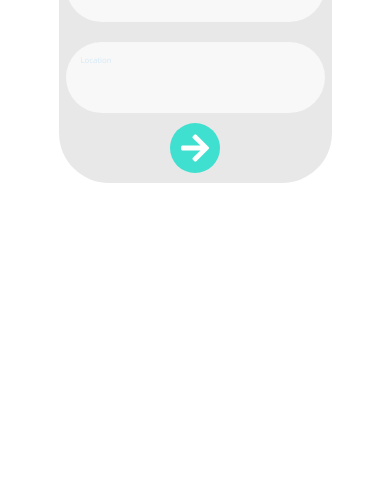
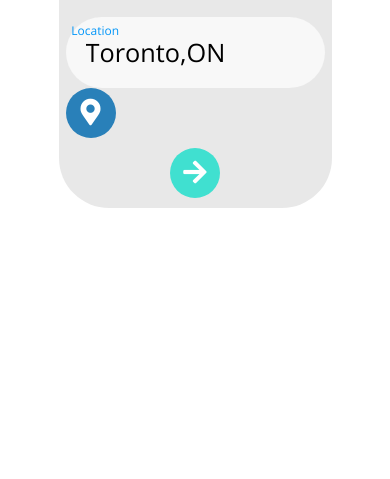
Before and after one commit to albert-fung/Food, a React app in the folder food/: page / in a window 390 px wide. Shown: the part 365-844 px from the top of the page. Built offline with nearby package versions, Linux system fonts and the light colour scheme.

Commit message:
Added current location button

```diff
--- a/food/package.json
+++ b/food/package.json
@@ -6,6 +6,7 @@
     "axios": "^0.18.0",
     "react": "^16.6.0",
     "react-dom": "^16.6.0",
+    "react-paginate": "^6.0.0",
     "react-scripts": "2.0.5"
   },
   "scripts": {
--- a/food/public/index.html
+++ b/food/public/index.html
@@ -5,9 +5,10 @@
     <meta name="viewport" content="width=device-width, initial-scale=1, shrink-to-fit=no">
     <!-- Font awesome CDN -->
     <link rel="stylesheet" href="https://use.fontawesome.com/releases/v5.4.1/css/all.css" integrity="sha384-5sAR7xN1Nv6T6+dT2mhtzEpVJvfS3NScPQTrOxhwjIuvcA67KV2R5Jz6kr4abQsz" crossorigin="anonymous">
+
     <title>Food</title>
+    <!--Google CDN fonts-->
     <link href="https://fonts.googleapis.com/css?family=Open+Sans|Permanent+Marker" rel="stylesheet">
-    <link rel="stylesheet" href="https://use.fontawesome.com/releases/v5.5.0/css/all.css" integrity="sha384-B4dIYHKNBt8Bc12p+WXckhzcICo0wtJAoU8YZTY5qE0Id1GSseTk6S+L3BlXeVIU" crossorigin="anonymous">
     <link href="https://fonts.googleapis.com/css?family=Montserrat" rel="stylesheet">
   </head>
   <body>
--- a/food/src/Frontpage/Frontpage.js
+++ b/food/src/Frontpage/Frontpage.js
@@ -2,24 +2,49 @@ import React from 'react';
 import axios from 'axios';
 import "../Sass/Frontpage.css";
 
+
 export default class Frontpage extends React.Component{
-  constructor()
-  {
+  constructor() {
     super()
-    this.submitform = this.submitform.bind(this);
+    this.submitform = this.submitform.bind(this)
     this.addanimation = this.addanimation.bind(this)
     this.handleChange = this.handleChange.bind(this)
+    this.findlocation = this.findlocation.bind(this)
     this.state={
-    searchInput:"",
-    locationInput:"",
-    data:""
+      searchInput:"",
+      locationInput:"Toronto,ON",
+      data:""
     }
   }
+
   /*Method to run animation and fetch required
   data*/
   submitform(){
     this.addanimation();
     this.fetchdata();
+  }
+  /*Located current location and fill location field*/
+  findlocation(){
+    if (navigator.geolocation) {
+      navigator.geolocation.getCurrentPosition(
+       (position)=>{
+          var key = require('../Google_apiKey.js');
+          fetch('https://maps.googleapis.com/maps/api/geocode/json?address=' + position.coords.latitude + ',' + position.coords.longitude + '&key=' + key.Google_apiKey)
+          .then((response) => response.json())
+          .then((responseJson) => {
+            //Setting location as current location retrieved by reverse geocoding
+            this.setState({locationInput:responseJson.results[0].formatted_address});
+            })
+          },
+      //Function if user does not allow for location to be used.
+      ()=>{
+        alert("Location disabled , please enable this function in order to use 'current location'. ")
+      })
+    }
+    //Error message if browser does not support location
+    else {
+      alert('Your browser does not support current location')
+    }
   }
 /*Get request using axios library */
   fetchdata(){
@@ -80,6 +105,7 @@ to simulate form element to avoid default browser validation */
         <div className="input-container">
           <input
             required
+            value={this.state.searchInput}
             spellcheck="false"
             autoComplete="off"
             name="search"
@@ -93,6 +119,7 @@ to simulate form element to avoid default browser validation */
         <div className="input-container">
           <input
             required
+            value={this.state.locationInput}
             spellcheck="false"
             autoComplete="off"
             name="location"
@@ -102,9 +129,15 @@ to simulate form element to avoid default browser validation */
           </input>
           <label for="search" class="form-placeholder">Location</label>
         </div>
-        <div id="btn-submit" onClick={(e)=>this.submitform(e)}>
+        {/*Submit and location buttons */}
+
+        <button id="btn-location" onClick={()=>this.findlocation()}>
+          <i class="fas fa-map-marker-alt fa-2x"></i>
+        </button>
+        <button id="btn-submit" onClick={(e)=>this.submitform(e)}>
           <i class="fas fa-arrow-right fa-2x"></i>
-        </div>
+        </button>
+
       </div>
     </div>
   </div>
--- a/food/src/Sass/Frontpage.scss
+++ b/food/src/Sass/Frontpage.scss
@@ -1,5 +1,5 @@
 $border-radius:50px;
-$submit-diameter:50px;
+$btn-diameter:50px;
 $regular-font: 'Open Sans', sans-serif;
 $title-font: 'Permanent Marker', cursive;
 $neutral-gray: rgba(250,250,250,0.9);
@@ -88,37 +88,61 @@ $input-width:20vw;
       transform: translateX(50vw)
     }
   }
-
+  #btn-location{
+    display:flex;
+    justify-content: center;
+    align-items: center;
+    padding:0;
+    margin:0 10px 0 0;
+    height:$btn-diameter;
+    width:$btn-diameter;
+    border:none;
+    border-radius:50%;
+    background-color: #2980B9;
+    transition: all 0.5s;
+    cursor: pointer;
+    &:hover{
+      background-color: #6DD5FA;
+    }
+    &:focus{
+      box-shadow: 0 0 20px black;
+    }
+  }
   #btn-submit{
     display:flex;
     justify-content: center;
     align-items: center;
     padding:0;
-    height:$submit-diameter;width:$submit-diameter;
+    height:$btn-diameter;
+    width:$btn-diameter;
     border:none;
     border-radius:50%;
     background-color: #40E0D0;
     transition: all 0.5s;
     cursor: pointer;
+    &:hover{
+      background-color: #7F7FD5;
+    }
+    &:focus{
+      box-shadow: 0 0 20px black;
+    }
   }
-  #btn-submit:hover{
-    background-color: #7F7FD5;
-  }
+
   .pop-animation{
     animation: pop 5s;
   }
   @keyframes pop {
     10%{
-      width:$submit-diameter*1.2;
-      height:$submit-diameter*1.2;
+      width:$btn-diameter*1.2;
+      height:$btn-diameter*1.2;
     }
     20%,80%{
       width:0;
       height:0;
     }
     100%{
-      width:$submit-diameter;
-      height:$submit-diameter;
+      width:$btn-diameter;
+      height:$btn-diameter;
     }
   }
 }
@@ -153,7 +177,8 @@ $input-width:20vw;
     padding-right:0;
   }
 
-  #btn-submit{
+  #btn-submit,
+  #btn-location{
     margin:10px auto 10px auto;
   }
 }
--- a/food/src/webpage.js
+++ b/food/src/webpage.js
@@ -3,6 +3,7 @@ import Frontpage from "./Frontpage/Frontpage.js";
 import axios from 'axios';
 import "./Sass/datapanel.css"
 
+/*Container for whole website */
 export default class Webpage extends React.Component{
   constructor(){
     super();
@@ -18,17 +19,13 @@ export default class Webpage extends React.Component{
   render(){
     return(
     <div>
-      <Frontpage
-        callbackBusiness={this.myCallback}
-      />
-      <DataList
-        data={this.state.data}
-      />
+      <Frontpage callbackBusiness={this.myCallback}/>
+      <DataList data={this.state.data}/>
     </div>
     )
   }
 }
-
+/*List of places Yelp returns  */
 class DataList extends React.Component{
   render()
   {return(
@@ -65,10 +62,11 @@ class DataList extends React.Component{
           {data.location.address1}<br/>
           {data.location.city}
           </div>
-          <BusinessHours id={data.id}/>
+          <BusinessHours name={data.name} id={data.id}/>
           </div>
-        )
-      })}
+        )})
+      }
+
     </div>
   )
   }
@@ -107,23 +105,31 @@ class BusinessHours extends React.Component{
   constructor() {
     super();
     this.getHours=this.getHours.bind(this);
-    this.state={hours:"",isloading:true}
+    this.state={
+      hours:"",
+      isloading:true
+    }
   }
   /*Get hours when search first time or multiple times */
   componentDidMount(){
-    this.getHours(this.props.id);
+    this.getHours(this.props.id,this.props.name);
   }
-  componentDidUpdate(){
-    this.getHours(this.props.id);
+  componentDidUpdate(prevProps) {
+    if (prevProps.id !== this.props.id) {
+      this.getHours(this.props.id,this.props.name);
+    }
   }
 
-  getHours(id){
+  getHours(id,name){
       axios.get('./api/restauranthours',{params:{id}})
       .then((res)=>{
           this.setState({
           hours:res.data.jsonBody.hours,
-          isloading:false})
+          isloading:false},
+          )
         })
+      .catch(
+      )
   }
   render() {
   //*Referencing Yelps API day:0 = monday .. day:6 = sunday */
```
Also changed, not shown: food/src/Sass/Frontpage.css, 3 other files.
